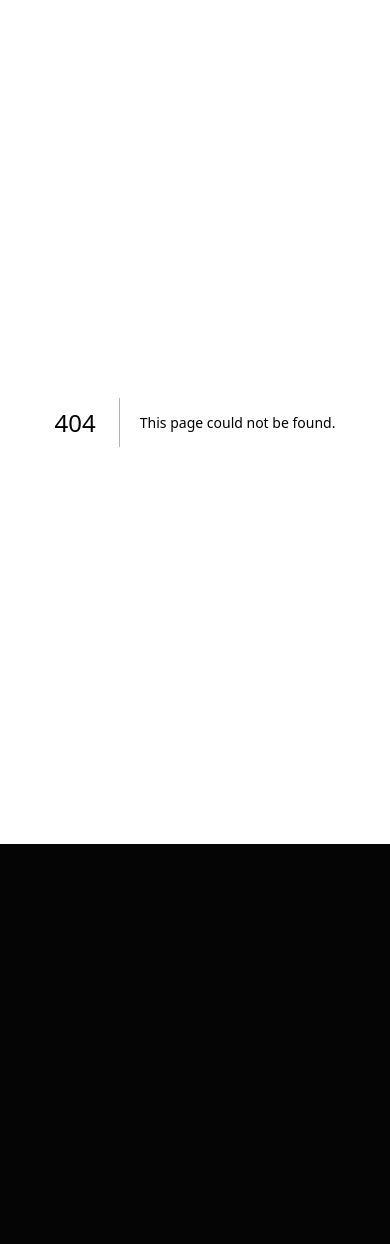
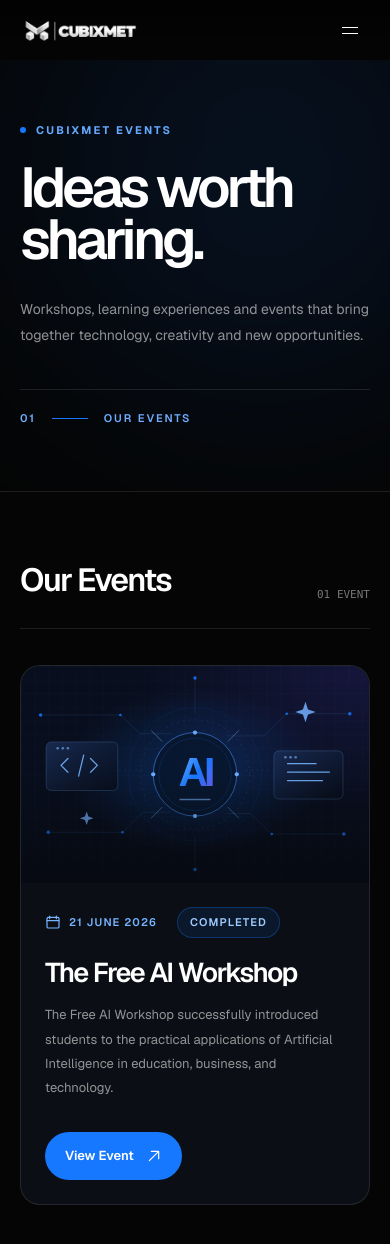
Before and after one commit to amnas-cubixmet/cubixmet, a Next.js app: page /events in a window 390 px wide. Before the commit this address had no page. Shown: the top 1244 px of the page. Before the commit the page ends 844 px from the top, so only its background shows below. Built offline with nearby package versions, Linux system fonts and the light colour scheme.

Commit message:
feat(events): build responsive events listing and workshop card

```diff
--- /dev/null
+++ b/app/events/page.tsx
@@ -0,0 +1,101 @@
+import type { Metadata } from "next";
+import Link from "next/link";
+import SiteHeader from "../../components/home/SiteHeader";
+import SiteFooter from "../../components/home/SiteFooter";
+import EventVisual from "../../components/events/EventVisual";
+import { events, eventsPageCopy } from "../../data/events";
+
+export const metadata: Metadata = {
+  title: "Events | Cubixmet",
+  description:
+    "Explore Cubixmet events, workshops and hands-on learning experiences in artificial intelligence, software and digital technology.",
+};
+
+function ArrowUpRight() {
+  return (
+    <svg aria-hidden="true" viewBox="0 0 24 24" fill="none"
+      stroke="currentColor" strokeWidth="1.8" strokeLinecap="round"
+      strokeLinejoin="round" className="h-4 w-4">
+      <path d="M5 19 19 5M8 5h11v11" />
+    </svg>
+  );
+}
+
+function CalendarIcon() {
+  return (
+    <svg aria-hidden="true" viewBox="0 0 24 24" fill="none"
+      stroke="currentColor" strokeWidth="1.8" strokeLinecap="round"
+      strokeLinejoin="round" className="h-4 w-4">
+      <rect x="3" y="5" width="18" height="16" rx="2" />
+      <path d="M7 3v4m10-4v4M3 10h18" />
+    </svg>
+  );
+}
+
+export default function EventsPage() {
+  return (
+    <main className="min-h-screen overflow-x-clip bg-[#050505] pt-[60px] text-white md:pt-[68px]">
+      <SiteHeader />
+      <section className="relative isolate overflow-hidden border-b border-white/10">
+        <div aria-hidden="true" className="pointer-events-none absolute -right-28 -top-32 h-[480px] w-[480px] rounded-full bg-[#1677FF]/10 blur-[110px]" />
+        <div className="relative mx-auto w-[calc(100%-40px)] max-w-[1320px] pb-16 pt-14 md:pb-24 md:pt-20">
+          <p className="mb-6 inline-flex items-center gap-2.5 text-[11px] font-bold uppercase tracking-[.2em] text-[#65a8ff]">
+            <span className="h-1.5 w-1.5 rounded-full bg-[#1677FF]" />
+            {eventsPageCopy.eyebrow}
+          </p>
+          <h1 className="max-w-[940px] text-[clamp(3.5rem,8vw,8rem)] font-semibold leading-[.92] tracking-[-.07em]">
+            {eventsPageCopy.title}
+          </h1>
+          <p className="mt-8 max-w-[650px] text-[14px] leading-[1.85] text-white/55 md:text-[17px]">
+            {eventsPageCopy.description}
+          </p>
+          <div className="mt-10 flex items-center gap-4 border-t border-white/10 pt-5 text-[11px] font-semibold uppercase tracking-[.17em] text-[#70adff]">
+            <span>01</span>
+            <span className="h-px w-9 bg-[#1677FF]" />
+            <span>{eventsPageCopy.featured}</span>
+          </div>
+        </div>
+      </section>
+
+      <section aria-labelledby="events-heading" className="py-16 md:py-24">
+        <div className="mx-auto w-[calc(100%-40px)] max-w-[1320px]">
+          <div className="mb-9 flex flex-wrap items-end justify-between gap-4 border-b border-white/10 pb-6">
+            <h2 id="events-heading" className="text-[clamp(2rem,4vw,3.5rem)] font-semibold tracking-[-.055em]">
+              {eventsPageCopy.featured}
+            </h2>
+            <span className="text-[11px] font-mono text-white/45">
+              {String(events.length).padStart(2, "0")} {events.length === 1 ? "EVENT" : "EVENTS"}
+            </span>
+          </div>
+          <div className="grid gap-7 lg:grid-cols-2">
+            {events.map((event) => (
+              <article key={event.id} className="group flex min-w-0 flex-col overflow-hidden rounded-[20px] border border-white/10 bg-[#0b0e14] transition-colors duration-300 hover:border-[#1677FF]/55">
+                <Link href={`/events/${event.slug}`} aria-label={`View ${event.title}`} className="block overflow-hidden">
+                  <EventVisual className="aspect-[1.6/1] w-full transition-transform duration-700 group-hover:scale-[1.025] sm:aspect-[1.9/1]" />
+                </Link>
+                <div className="flex flex-1 flex-col p-6 sm:p-8">
+                  <div className="mb-5 flex flex-wrap items-center gap-x-5 gap-y-3 text-[11px] font-semibold uppercase tracking-[.1em] text-white/55">
+                    <span className="inline-flex items-center gap-2 text-[#75b5ff]"><CalendarIcon /> <time dateTime={event.date}>{event.displayDate}</time></span>
+                    <span className="rounded-full border border-[#1677FF]/30 bg-[#1677FF]/10 px-3 py-1.5 text-[#9ecbff]">{event.status}</span>
+                  </div>
+                  <h3 className="text-[clamp(1.7rem,3vw,2.7rem)] font-semibold leading-[1.1] tracking-[-.055em]">
+                    <Link href={`/events/${event.slug}`} className="transition-colors hover:text-[#7bb7ff]">{event.title}</Link>
+                  </h3>
+                  <p className="mt-4 max-w-[61ch] text-[13px] leading-[1.85] text-white/55 sm:text-[15px]">{event.summary}</p>
+                  <div className="mt-auto pt-8">
+                    <Link href={`/events/${event.slug}`}
+                      className="inline-flex min-h-12 items-center gap-3 rounded-full bg-[#1677FF] px-5 text-[13px] font-semibold text-white transition-colors hover:bg-[#338bff] focus-visible:outline-2 focus-visible:outline-offset-2 focus-visible:outline-[#1677FF]">
+                      {eventsPageCopy.viewEvent}
+                      <ArrowUpRight />
+                    </Link>
+                  </div>
+                </div>
+              </article>
+            ))}
+          </div>
+        </div>
+      </section>
+      <SiteFooter />
+    </main>
+  );
+}
```
